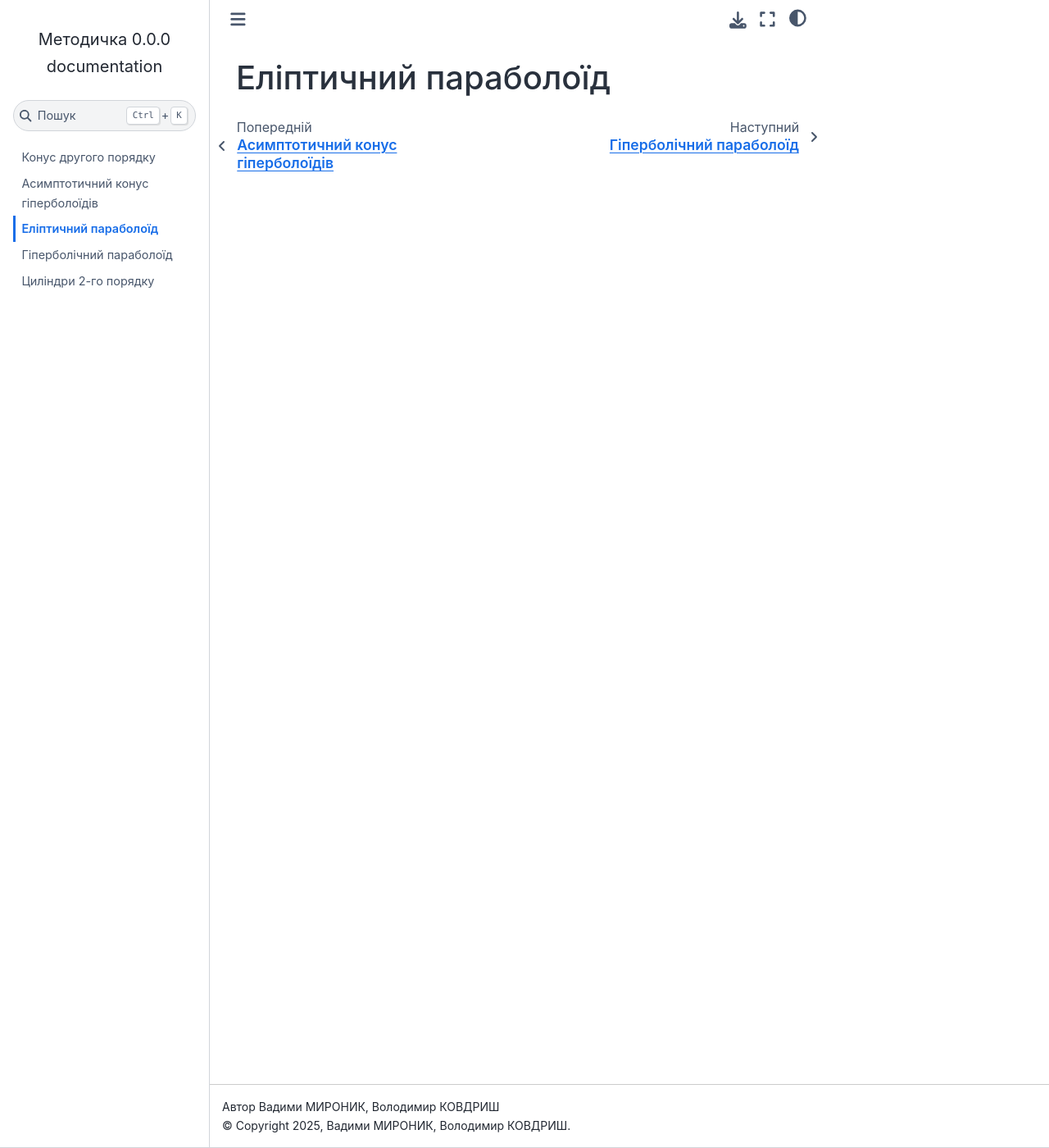
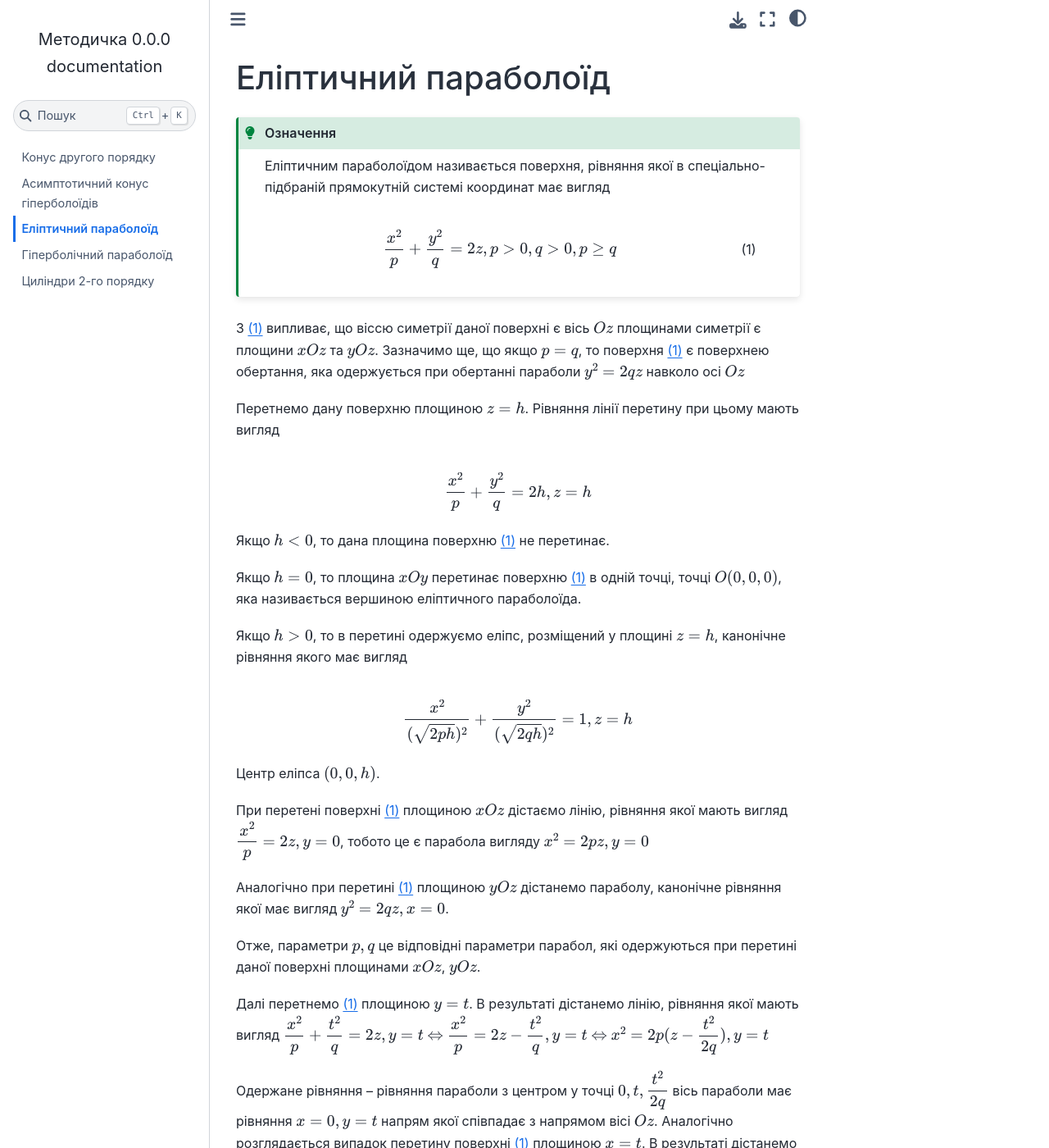
Before and after one commit to Volodymyr-Kovdrysh/metodychka-poverhni, a Sphinx documentation site: the page built from source/app/eliptic-paraboloid.md, in a window 1280 px wide and 1400 px high. Shown: the whole window at 82% size. Built offline with Sphinx 7.4.7 and the Sphinx Book theme 1.1.4, drawn with Linux system fonts in a browser that asks for light colours; the version number could not be read and is left out; some of the changed text lies outside the part shown.

````diff
--- a/source/app/eliptic-paraboloid.md
+++ b/source/app/eliptic-paraboloid.md
@@ -1 +1,53 @@
 # Еліптичний параболоїд
+
+:::{admonition} Означення
+:class: tip
+
+Еліптичним параболоїдом називається поверхня, рівняння якої в спеціально-підбраній прямокутній системі координат має вигляд
+
+$$
+\frac{x^2}{p} + \frac{y^2}{q} = 2z, p>0, q>0, p\geq q
+$$(elparab)
+
+:::
+
+З {eq}`elparab` випливає, що віссю симетрії даної поверхні є вісь $Oz$ площинами симетрії є площини $xOz$ та $yOz$. Зазначимо ще, що якщо $p=q$, то поверхня {eq}`elparab` є поверхнею обертання, яка одержується при обертанні параболи $y^2=2qz$ навколо осі $Oz$
+
+Перетнемо дану поверхню площиною $z=h$. Рівняння лінії перетину при цьому мають вигляд
+
+$$
+\dfrac{x^2}{p} + \dfrac{y^2}{q} = 2h, z=h
+$$
+
+Якщо $h<0$, то дана площина поверхню {eq}`elparab` не перетинає.
+
+Якщо $h=0$, то площина $xOy$ перетинає поверхню {eq}`elparab` в одній точці, точці $O(0,0,0)$, яка називається вершиною еліптичного параболоїда.
+
+Якщо $h>0$, то в перетині одержуємо еліпс, розміщений у площині $z=h$, канонічне рівняння якого має вигляд
+
+$$
+\dfrac{x^2}{(\sqrt{2ph})^2} + \dfrac{y^2}{(\sqrt{2qh})^2} = 1, z=h
+$$
+
+Центр еліпса $(0,0,h)$.
+
+При перетені поверхні {eq}`elparab` площиною $xOz$ дістаємо лінію, рівняння якої мають вигляд $\dfrac{x^2}{p}=2z, y=0$, тобото це є парабола вигляду $x^2=2pz, y=0$
+
+Аналогічно при перетині {eq}`elparab` площиною $yOz$ дістанемо параболу, канонічне рівняння якої має вигляд $y^2=2qz, x=0$.
+
+Отже, параметри $p,q$ це відповідні параметри парабол, які одержуються при перетині даної поверхні площинами $xOz$, $yOz$.
+
+Далі перетнемо {eq}`elparab` площиною $y=t$. В результаті дістанемо лінію, рівняння якої мають вигляд $\dfrac{x^2}{p} + \dfrac{t^2}{q} = 2z, y=t $ $\Leftrightarrow$ $\dfrac{x^2}{p}=2z-\dfrac{t^2}{q}, y=t$ $\Leftrightarrow$ $x^2 = 2p(z-\dfrac{t^2}{2q}), y=t$
+
+Одержане рівняння -- рівняння параболи з центром у точці $0,t,\dfrac{t^2}{2q}$ вісь параболи має рівняння $x=0, y=t$ напрям якої співпадає з напрямом вісі $Oz$. Аналогічно розглядається випадок перетину поверхні {eq}`elparab` площиною $x=t$. В результаті дістанемо параболу рівняння якої має вигляд
+
+$$
+y^2=2q\left(z-\dfrac{t^2}{2p}\right)
+$$
+
+```{image} img/elparab.png
+:alt: el-parab
+:class: bg-primary
+:width: 100%
+:align: center
+```
--- a/source/conf.py
+++ b/source/conf.py
@@ -7,8 +7,8 @@
 # https://www.sphinx-doc.org/en/master/usage/configuration.html#project-information
 
 project = 'Методичка'
-copyright = '2025, Вадими МИРОНИК, Володимир КОВДРИШ'
-author = 'Вадими МИРОНИК, Володимир КОВДРИШ'
+copyright = '2025, Руслана КОЛІСНИК, Вадими МИРОНИК, Володимир КОВДРИШ'
+author = 'Руслана КОЛІСНИК, Вадими МИРОНИК, Володимир КОВДРИШ'
 release = '0.0.0'
 
 # -- General configuration ---------------------------------------------------
@@ -40,13 +40,19 @@ myst_enable_extensions = [
   "attrs_block",
   "attrs_inline",
   "fieldlist"]
+
+
+# -- Options for LaTeX output ------------------------------------------------
+TITLE = open('title.tex', 'r').read()
 latex_additional_files = ["mystyle.sty", "_latex/custom.cls"]
 
 latex_documents = [
-    ('index', 'project.tex', 'Назва Проекту', 'Автори', 'custom'),  # manual замініть на custom
+    ('index', 'project.tex', 'Назва Проекту', author, 'custom'),  # manual замініть на custom
 ]
 
 latex_elements = {
     'papersize': 'a5paper',
     'inputenc': r'\usepackage[utf8]{inputenc}',
-    'preamble': r'\usepackage{mystyle}'      }
+    'preamble': r'\usepackage{mystyle}',
+    'maketitle': TITLE,
+    }
````
Also changed, not shown: source/app/hyperbolic-paraboloid.md (+15 -0 lines), source/app/img/elparab.png (added), 2 other files.
